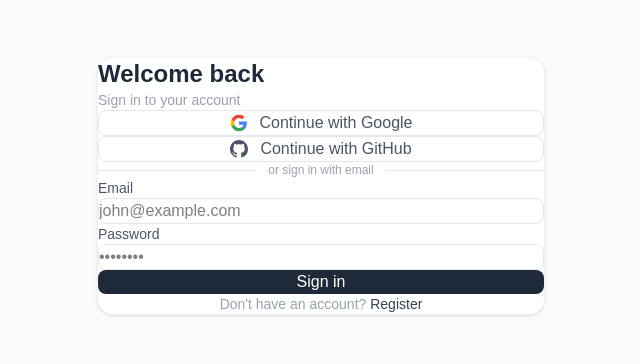
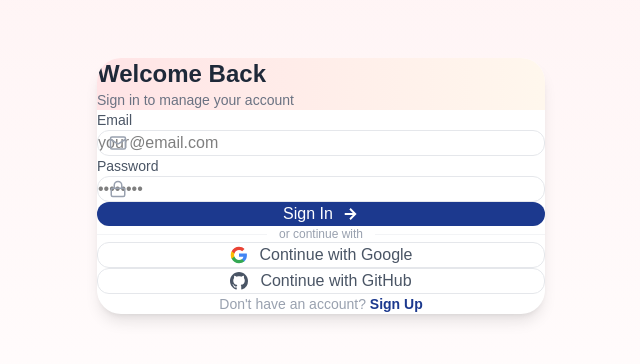
Before and after one commit to Rishit8934/Registration-Form, a Next.js app: page /login in a window 1280 px wide. Shown: the part 214-578 px from the top of the page, without its empty margins (319-959 px from the left). Built offline with nearby package versions, Linux system fonts and the light colour scheme.

Commit message:
update login page design

```diff
--- a/app/login/page.tsx
+++ b/app/login/page.tsx
@@ -31,15 +31,78 @@ export default function LoginPage() {
   }
 
   return (
-    <main className="min-h-screen bg-gray-50 flex items-center justify-center p-4">
-      <div className="bg-white w-full max-w-md rounded-2xl shadow-sm border border-gray-100 p-8">
-        <h1 className="text-2xl font-semibold text-gray-800 mb-1">Welcome back</h1>
-        <p className="text-sm text-gray-400 mb-6">Sign in to your account</p>
+    <main className="min-h-screen bg-gradient-to-b from-rose-50 to-white flex items-center justify-center p-4">
+      <div className="bg-white w-full max-w-md rounded-3xl shadow-lg overflow-hidden">
+
+        {/* Header */}
+        <div className="bg-gradient-to-r from-rose-100 to-orange-50 px-8 pt-10 pb-8">
+          <h1 className="text-2xl font-bold text-gray-800 mb-1">Welcome Back</h1>
+          <p className="text-sm text-gray-500">Sign in to manage your account</p>
+        </div>
+
+        {/* Form */}
+        <div className="px-8 py-8">
+          <form onSubmit={handleCredentials} className="space-y-5">
+
+            {/* Email */}
+            <div>
+              <label className="block text-sm font-medium text-gray-600 mb-1.5">Email</label>
+              <div className="relative">
+                <span className="absolute left-3 top-1/2 -translate-y-1/2 text-gray-400">
+                  <svg width="18" height="18" viewBox="0 0 24 24" fill="none" stroke="currentColor" strokeWidth="2">
+                    <rect x="2" y="4" width="20" height="16" rx="2"/>
+                    <path d="m22 7-8.97 5.7a1.94 1.94 0 0 1-2.06 0L2 7"/>
+                  </svg>
+                </span>
+                <input name="email" type="email" required placeholder="your@email.com"
+                  className="w-full border border-gray-200 rounded-xl pl-10 pr-4 py-3 text-sm focus:outline-none focus:ring-2 focus:ring-rose-200 focus:border-rose-300" />
+              </div>
+            </div>
+
+            {/* Password */}
+            <div>
+              <label className="block text-sm font-medium text-gray-600 mb-1.5">Password</label>
+              <div className="relative">
+                <span className="absolute left-3 top-1/2 -translate-y-1/2 text-gray-400">
+                  <svg width="18" height="18" viewBox="0 0 24 24" fill="none" stroke="currentColor" strokeWidth="2">
+                    <rect x="3" y="11" width="18" height="11" rx="2"/>
+                    <path d="M7 11V7a5 5 0 0 1 10 0v4"/>
+                  </svg>
+                </span>
+                <input name="password" type="password" required placeholder="••••••••"
+                  className="w-full border border-gray-200 rounded-xl pl-10 pr-4 py-3 text-sm focus:outline-none focus:ring-2 focus:ring-rose-200 focus:border-rose-300" />
+              </div>
+            </div>
+
+            {error && (
+              <p className="text-sm text-red-500 bg-red-50 px-4 py-2 rounded-xl">{error}</p>
+            )}
+
+            {/* Sign In Button */}
+            <button type="submit" disabled={loading}
+              className="w-full bg-blue-900 text-white py-3 rounded-xl text-sm font-semibold hover:bg-blue-800 transition-colors disabled:opacity-50 flex items-center justify-center gap-2">
+              {loading ? 'Signing in...' : (
+                <>
+                  Sign In
+                  <svg width="18" height="18" viewBox="0 0 24 24" fill="none" stroke="currentColor" strokeWidth="2.5">
+                    <path d="M5 12h14M12 5l7 7-7 7"/>
+                  </svg>
+                </>
+              )}
+            </button>
+          </form>
+
+          {/* Divider */}
+          <div className="flex items-center gap-3 my-6">
+            <div className="flex-1 h-px bg-gray-100"></div>
+            <span className="text-xs text-gray-400">or continue with</span>
+            <div className="flex-1 h-px bg-gray-100"></div>
+          </div>
 
           {/* Social Buttons */}
-        <div className="space-y-3 mb-6">
+          <div className="space-y-3">
             <button onClick={() => signIn('google', { callbackUrl: '/dashboard' })}
-            className="w-full flex items-center justify-center gap-3 border border-gray-200 rounded-lg px-4 py-2.5 text-sm font-medium text-gray-600 hover:bg-gray-50 transition-colors">
+              className="w-full flex items-center justify-center gap-3 border border-gray-200 rounded-xl px-4 py-3 text-sm font-medium text-gray-600 hover:bg-gray-50 transition-colors">
               <svg width="18" height="18" viewBox="0 0 24 24">
                 <path fill="#4285F4" d="M22.56 12.25c0-.78-.07-1.53-.2-2.25H12v4.26h5.92c-.26 1.37-1.04 2.53-2.21 3.31v2.77h3.57c2.08-1.92 3.28-4.74 3.28-8.09z"/>
                 <path fill="#34A853" d="M12 23c2.97 0 5.46-.98 7.28-2.66l-3.57-2.77c-.98.66-2.23 1.06-3.71 1.06-2.86 0-5.29-1.93-6.16-4.53H2.18v2.84C3.99 20.53 7.7 23 12 23z"/>
@@ -50,7 +113,7 @@ export default function LoginPage() {
             </button>
 
             <button onClick={() => signIn('github', { callbackUrl: '/dashboard' })}
-            className="w-full flex items-center justify-center gap-3 border border-gray-200 rounded-lg px-4 py-2.5 text-sm font-medium text-gray-600 hover:bg-gray-50 transition-colors">
+              className="w-full flex items-center justify-center gap-3 border border-gray-200 rounded-xl px-4 py-3 text-sm font-medium text-gray-600 hover:bg-gray-50 transition-colors">
               <svg width="18" height="18" viewBox="0 0 24 24" fill="currentColor">
                 <path d="M12 0C5.37 0 0 5.37 0 12c0 5.31 3.435 9.795 8.205 11.385.6.105.825-.255.825-.57 0-.285-.015-1.23-.015-2.235-3.015.555-3.795-.735-4.035-1.41-.135-.345-.72-1.41-1.23-1.695-.42-.225-1.02-.78-.015-.795.945-.015 1.62.87 1.845 1.23 1.08 1.815 2.805 1.305 3.495.99.105-.78.42-1.305.765-1.605-2.67-.3-5.46-1.335-5.46-5.925 0-1.305.465-2.385 1.23-3.225-.12-.3-.54-1.53.12-3.18 0 0 1.005-.315 3.3 1.23.96-.27 1.98-.405 3-.405s2.04.135 3 .405c2.295-1.56 3.3-1.23 3.3-1.23.66 1.65.24 2.88.12 3.18.765.84 1.23 1.905 1.23 3.225 0 4.605-2.805 5.625-5.475 5.925.435.375.81 1.095.81 2.22 0 1.605-.015 2.895-.015 3.3 0 .315.225.69.825.57A12.02 12.02 0 0 0 24 12c0-6.63-5.37-12-12-12z"/>
               </svg>
@@ -58,41 +121,14 @@ export default function LoginPage() {
             </button>
           </div>
 
-        {/* Divider */}
-        <div className="flex items-center gap-3 mb-6">
-          <div className="flex-1 h-px bg-gray-200"></div>
-          <span className="text-xs text-gray-400">or sign in with email</span>
-          <div className="flex-1 h-px bg-gray-200"></div>
-        </div>
-
-        {/* Email/Password Form */}
-        <form onSubmit={handleCredentials} className="space-y-4">
-          <div>
-            <label className="block text-sm font-medium text-gray-600 mb-1">Email</label>
-            <input name="email" type="email" required placeholder="john@example.com"
-              className="w-full border border-gray-200 rounded-lg px-4 py-2.5 text-sm focus:outline-none focus:ring-2 focus:ring-gray-300" />
-          </div>
-
-          <div>
-            <label className="block text-sm font-medium text-gray-600 mb-1">Password</label>
-            <input name="password" type="password" required placeholder="••••••••"
-              className="w-full border border-gray-200 rounded-lg px-4 py-2.5 text-sm focus:outline-none focus:ring-2 focus:ring-gray-300" />
-          </div>
-
-          {error && <p className="text-sm text-red-500 bg-red-50 px-4 py-2 rounded-lg">{error}</p>}
-
-          <button type="submit" disabled={loading}
-            className="w-full bg-gray-800 text-white py-2.5 rounded-lg text-sm font-medium hover:bg-gray-700 transition-colors disabled:opacity-50">
-            {loading ? 'Signing in...' : 'Sign in'}
-          </button>
-
-          <p className="text-center text-sm text-gray-400">
+          {/* Register Link */}
+          <p className="text-center text-sm text-gray-400 mt-6">
             Don't have an account?{' '}
-            <Link href="/register" className="text-gray-700 font-medium hover:underline">
-              Register
+            <Link href="/register" className="text-blue-900 font-semibold hover:underline">
+              Sign Up
             </Link>
           </p>
-        </form>
+        </div>
       </div>
     </main>
   )
```
Lines whose indentation alone changed are shown as unchanged.
